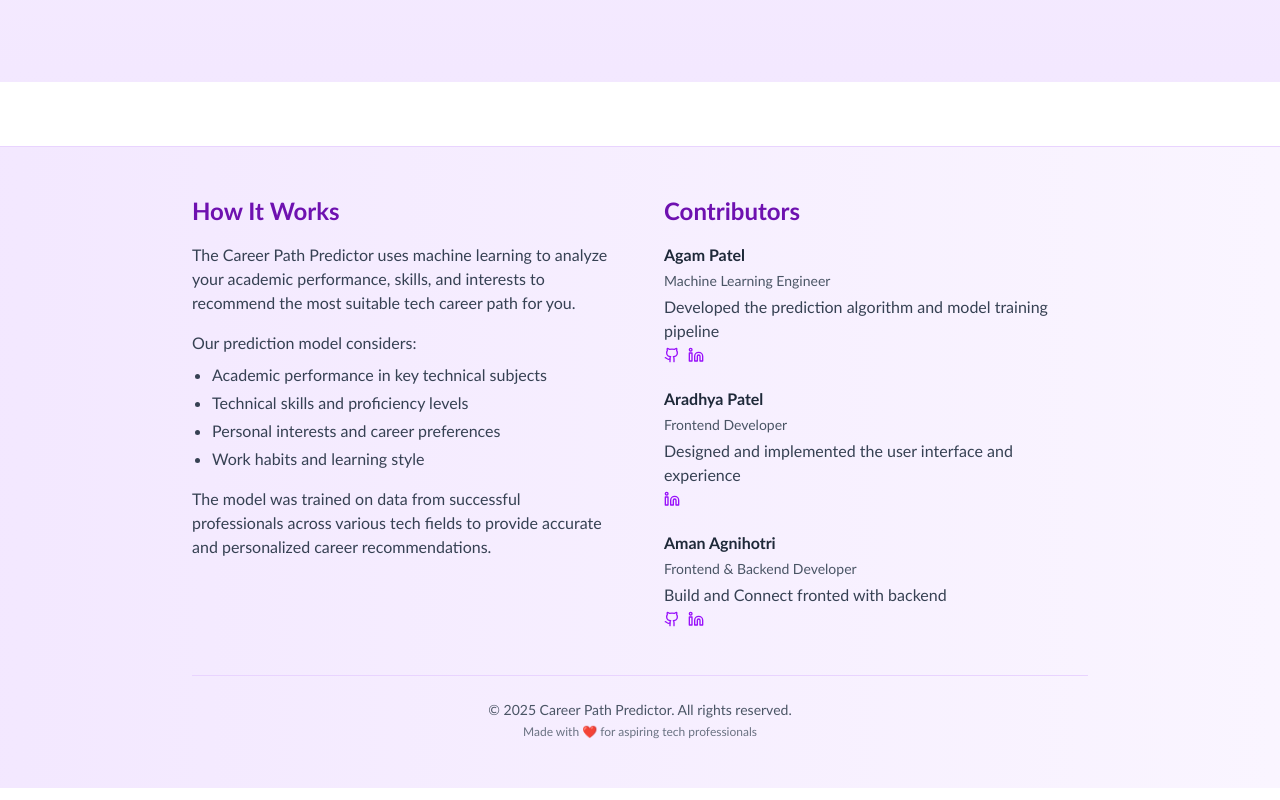
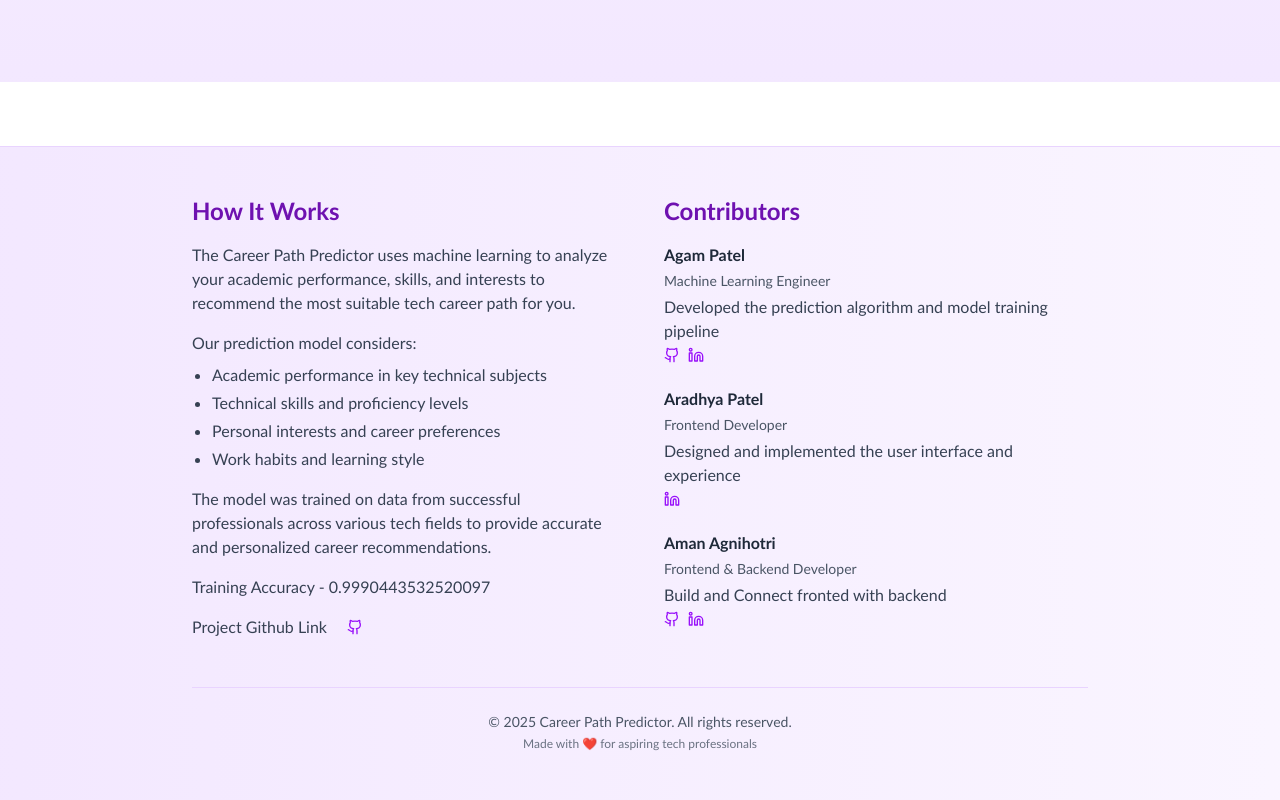
Before and after one commit to Aman-Agnihotri36/carr_fronted, a Next.js app: page / in a window 1280 px wide. Shown: the part 718-1518 px from the top of the page. Built offline with nearby package versions, Linux system fonts and the light colour scheme.

Commit message:
completed

```diff
--- a/components/footer.tsx
+++ b/components/footer.tsx
@@ -38,6 +38,15 @@ export default function Footer() {
                         <p className="text-gray-700">
                             The model was trained on data from successful professionals across various tech fields to provide accurate
                             and personalized career recommendations.
+                        </p>
+                        <p className="text-gray-700">Training Accuracy - 0.9990443532520097</p>
+
+                        <p className="flex gap-5 items-center text-gray-700">
+                            <span>Project Github Link</span>
+                            <Link href=" https://github.com/Aman-Agnihotri36/carr_fronted" className="text-purple-600 hover:text-purple-800">
+                                <Github className="h-4 w-4" />
+                            </Link>
+
                         </p>
                     </motion.div>
 
```
